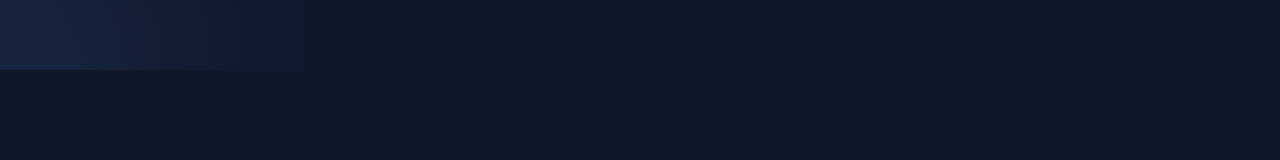
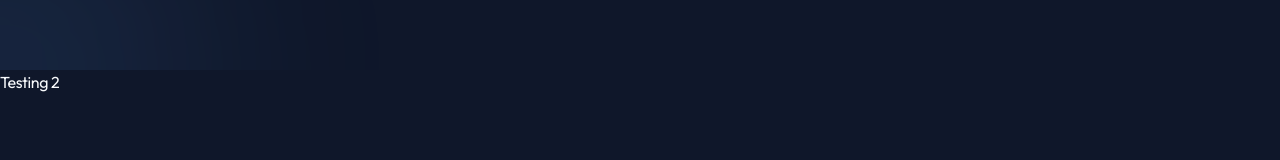
Before and after one commit to Muad-Ahmed/My-Portfolio, a React (Vite) app: page / in a window 1280 px wide. Shown: the part 730-890 px from the top of the page. Built offline with nearby package versions, Linux system fonts and the light colour scheme.

Commit message:
test deploy action

```diff
--- a/src/App.jsx
+++ b/src/App.jsx
@@ -31,6 +31,7 @@ function App() {
     <>
       <Header toggleDarkMode={toggleDarkMode} isDark={isDark} />
       <Hero />
+      <h1>Testing 2</h1>
       <ProjectsFullStack />
       <ProjectsFrontEnd />
       <Skills />
```
